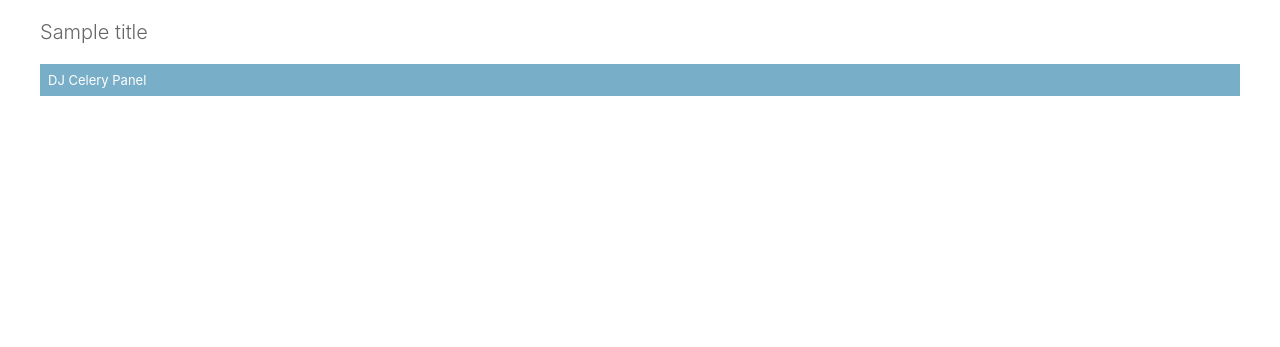
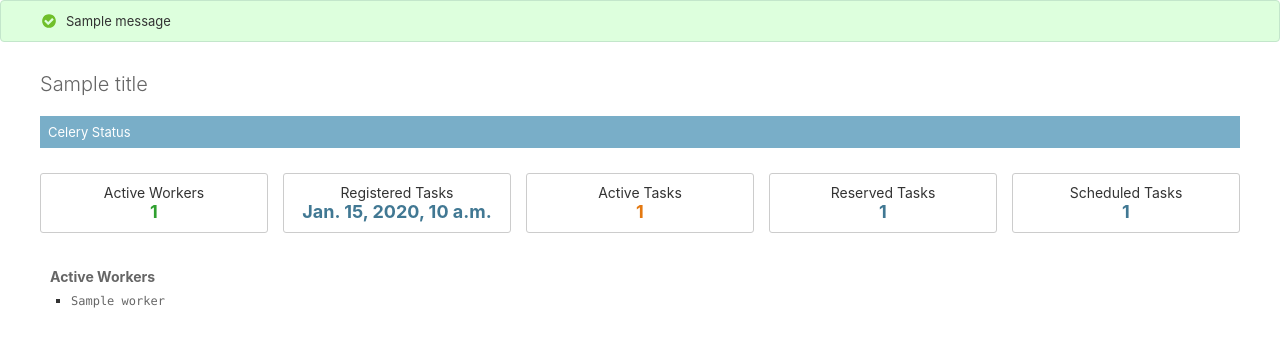
Before and after one commit to yassi/dj-celery-panel, a Django app: template dj_celery_panel/templates/admin/dj_celery_panel/index.html in a window 1280 px wide. Shown: the part 86-433 px from the top of the page. Run offline with Django 4.2, Linux system fonts and the light colour scheme; the template is opened without the code that fills it: most values are stand-ins (such as "Sample title", 1, 10 or a date in 2020); one stand-in notice (Sample message) is shown; parts of the project's set-up code (start-up, migrations or seed data) failed here and were passed over.

Commit message:
add simple index page calling stats() on celery inspect and displaying info

```diff
--- a/dj_celery_panel/templates/admin/dj_celery_panel/base.html
+++ b/dj_celery_panel/templates/admin/dj_celery_panel/base.html
@@ -19,6 +19,13 @@
 {% endblock %}
 
 {% block messages %}
+{% if messages %}
+<ul class="messagelist">
+    {% for message in messages %}
+    <li{% if message.tags %} class="{{ message.tags }}"{% endif %}>{{ message|capfirst }}</li>
+    {% endfor %}
+</ul>
+{% endif %}
 {% endblock %}
 
 
--- a/dj_celery_panel/templates/admin/dj_celery_panel/index.html
+++ b/dj_celery_panel/templates/admin/dj_celery_panel/index.html
@@ -3,6 +3,67 @@
 
 {% block content %}
 <div class="module">
-    <h2>DJ Celery Panel</h2>
+    <h2>{% trans 'Celery Status' %}</h2>
+
+
+    <div class="instance-stats">
+        <div class="stats-grid">
+            <div class="stat-item">
+                <div class="stat-label">{% trans 'Active Workers' %}</div>
+                <div class="stat-value {% if celery_status.active_workers_count > 0 %}stat-success{% else %}stat-disabled{% endif %}">
+                    {{ celery_status.active_workers_count }}
+                </div>
+            </div>
+
+            <div class="stat-item">
+                <div class="stat-label">{% trans 'Registered Tasks' %}</div>
+                <div class="stat-value">
+                    {{ celery_status.registered_tasks_count }}
+                </div>
+            </div>
+
+            <div class="stat-item">
+                <div class="stat-label">{% trans 'Active Tasks' %}</div>
+                <div class="stat-value {% if celery_status.active_tasks_count and celery_status.active_tasks_count > 0 %}stat-warning{% endif %}">
+                    {% if celery_status.active_tasks_count is not None %}
+                        {{ celery_status.active_tasks_count }}
+                    {% else %}
+                        <span style="opacity: 0.5;">N/A</span>
+                    {% endif %}
+                </div>
+            </div>
+
+            <div class="stat-item">
+                <div class="stat-label">{% trans 'Reserved Tasks' %}</div>
+                <div class="stat-value">
+                    {% if celery_status.reserved_tasks_count is not None %}
+                        {{ celery_status.reserved_tasks_count }}
+                    {% else %}
+                        <span style="opacity: 0.5;">N/A</span>
+                    {% endif %}
+                </div>
+            </div>
+
+            <div class="stat-item">
+                <div class="stat-label">{% trans 'Scheduled Tasks' %}</div>
+                <div class="stat-value">
+                    {% if celery_status.scheduled_tasks_count is not None %}
+                        {{ celery_status.scheduled_tasks_count }}
+                    {% else %}
+                        <span style="opacity: 0.5;">N/A</span>
+                    {% endif %}
+                </div>
+            </div>
+        </div>
+    </div>
+
+    {% if celery_status.workers %}
+        <h3>{% trans 'Active Workers' %}</h3>
+        <ul>
+            {% for worker in celery_status.workers %}
+                <li><code>{{ worker }}</code></li>
+            {% endfor %}
+        </ul>
+    {% endif %}
 </div>
 {% endblock %}
--- a/dj_celery_panel/templates/admin/dj_celery_panel/styles.css
+++ b/dj_celery_panel/templates/admin/dj_celery_panel/styles.css
@@ -85,7 +85,6 @@
 
 .messagelist .success,
 .messagelist .error {
-    padding: 10px 15px;
     border-radius: 4px;
     margin-bottom: 10px;
     border: 1px solid;
--- a/example_project/example_project/__init__.py
+++ b/example_project/example_project/__init__.py
@@ -0,0 +1,5 @@
+# This will make sure the app is always imported when
+# Django starts so that shared_task will use this app.
+from .celery import app as celery_app
+
+__all__ = ("celery_app",)
--- a/requirements.txt
+++ b/requirements.txt
@@ -1,9 +1,13 @@
 # core dependencies
 Django>=4.2
+django-celery-results>=2.4.0
+celery>=5.4.0
+flower>=2.0.1
 redis>=4.0
 pymemcache>=4.0.0
 django-redis>=5.0.0
 psycopg2-binary>=2.9.0
+
 
 # Testing dependencies for Django Redis Panel
 pytest>=7.0.0
```
Also changed, not shown: dj_celery_panel/celery_utils.py (added, +85 -0 lines), dj_celery_panel/views.py (+21 -1 lines), docker-compose.yml (+42 -13 lines), example_project/example_project/celery.py (added, +14 -0 lines), example_project/example_project/settings.py (+8 -0 lines).
